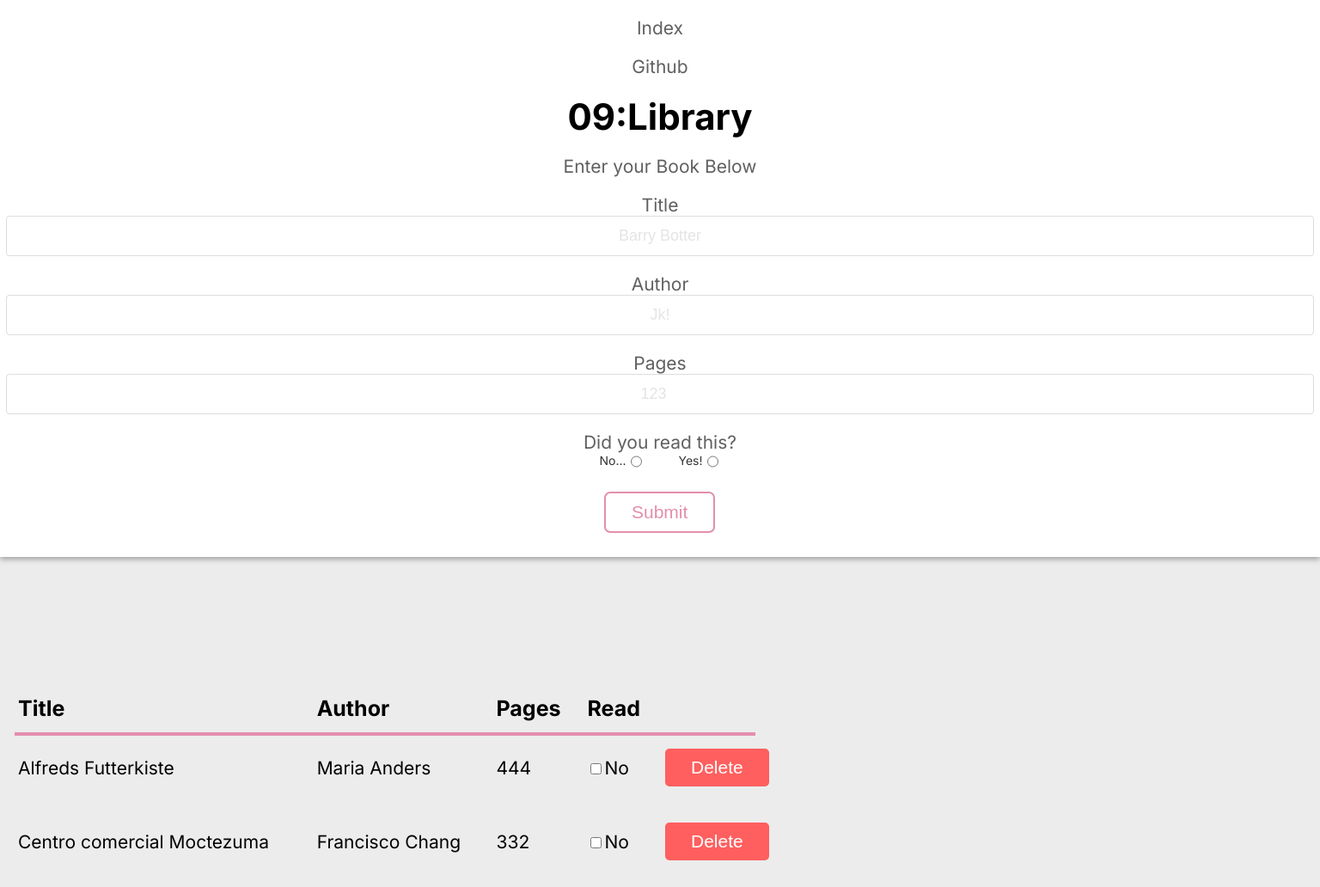
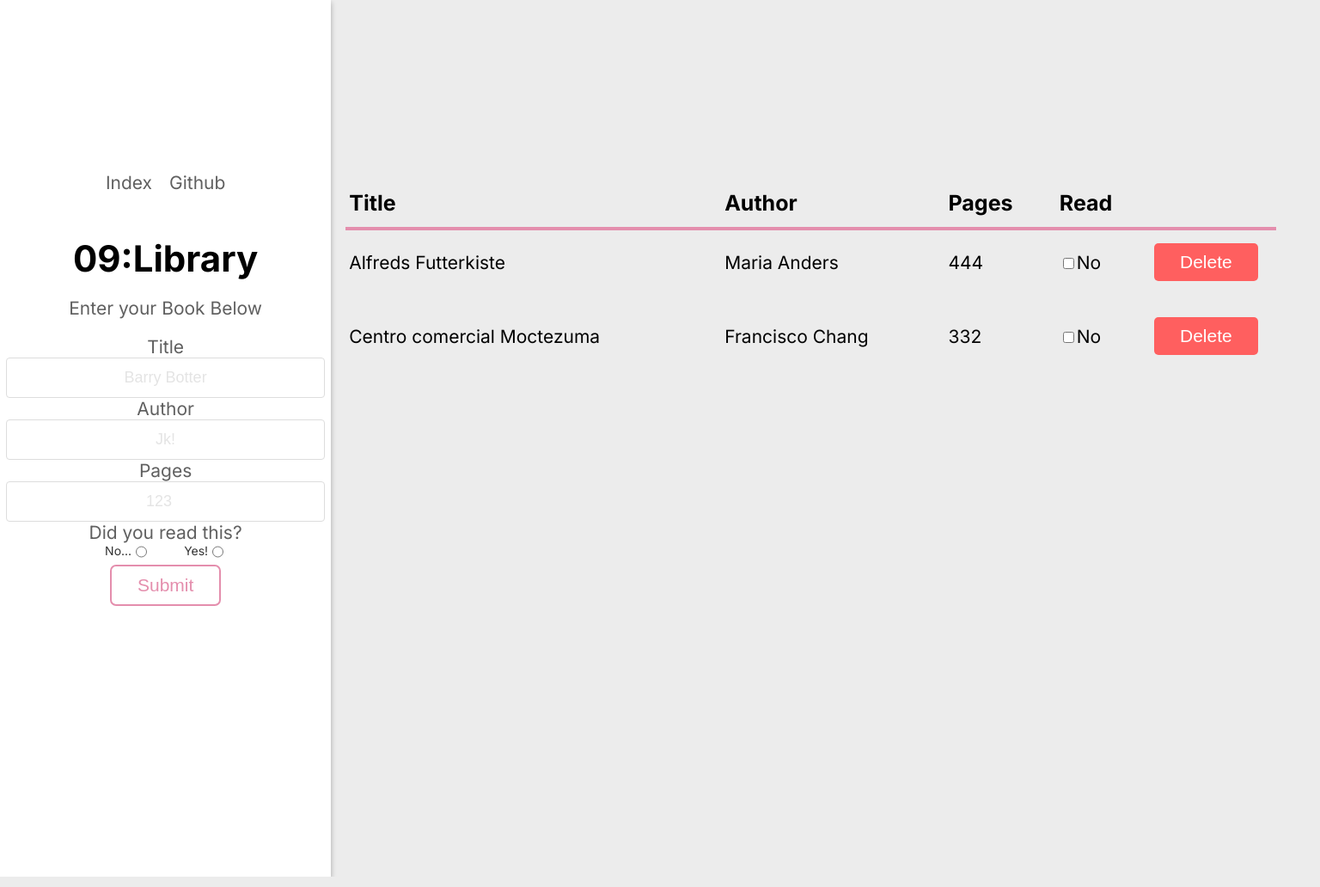
Before and after one commit to MichaelGombos/OdinProject, a plain HTML site: page project_08_library/index.html in a window 1536 px wide. Shown: the whole page at 86% size. Drawn offline with Linux system fonts and the light colour scheme.

Commit message:
add styles for 1060px and 1300px screen

```diff
--- a/project_08_library/index.html
+++ b/project_08_library/index.html
@@ -14,7 +14,9 @@
 
 </head>
 <body>
+  <div class="page-wrap">
     <header>
+      <div class="header-top">
         <nav>
           <ul>
             <li>
@@ -26,6 +28,7 @@
           </ul>
         </nav>
         <h1>09:Library</h1>
+      </div>
       <p>Enter your Book Below</p>
       <form>
         <div>
@@ -84,7 +87,7 @@
         </tr>
       </table>
     </main>
-
+  </div>
   <script src="main.js"></script>
 </body>
 </html>
--- a/project_08_library/style.css
+++ b/project_08_library/style.css
@@ -1,5 +1,9 @@
 /* styles for library  */
+html{
+  height:100%;
+}
 body{
+  height:100%;
   background-color:var(--neutral-100);
 }
 
@@ -10,6 +14,10 @@ ul,li, nav li{
 main{
 width:100%;
 overflow-x:scroll;
+}
+.page-wrap{
+  margin:0;
+  padding:0;
 }
 /* ---------------- header ---------------- */
 
@@ -89,3 +97,77 @@ main table .table-header > th{
 main table td button.button{
   background-color:var(--error-500);
 }
+
+@media only screen and (min-width : 1060px){
+
+  /* header */
+  header{
+    flex-direction:column;
+    align-items: center;
+    gap:20px;
+  }
+
+  header .header-top{
+    display:flex;
+    flex-direction:column;
+    align-items: center;
+    gap:50px;
+  }
+
+  header .header-top ul{
+    flex-direction:row;
+  }
+  header form{
+    flex-direction:row;
+    gap:60px;
+  }
+  /* table */
+  main table{
+    min-width:100%;
+  }
+}
+
+@media only screen and (min-width : 1300px){
+
+  .page-wrap{
+    height:100%;
+    display:flex;
+    flex-direction:row;
+    padding:0;
+  }
+  header{
+    height:100%;
+    width:30%;
+
+    flex-direction:column;
+    align-items: center;
+    justify-content: start;
+    gap:20px;
+
+    padding-top:200px;
+    margin-bottom:0;
+  }
+
+  header .header-top{
+    display:flex;
+    flex-direction:column;
+    align-items: center;
+    gap:50px;
+  }
+
+  header .header-top ul{
+    flex-direction:unset;
+  }
+  header form{
+    flex-direction:column;
+    gap:unset;
+  }
+
+  header .header-info{
+    display:unset;
+  }
+
+  table{
+    margin-top:200px;
+  }
+}
```
Lines whose indentation alone changed are shown as unchanged.
